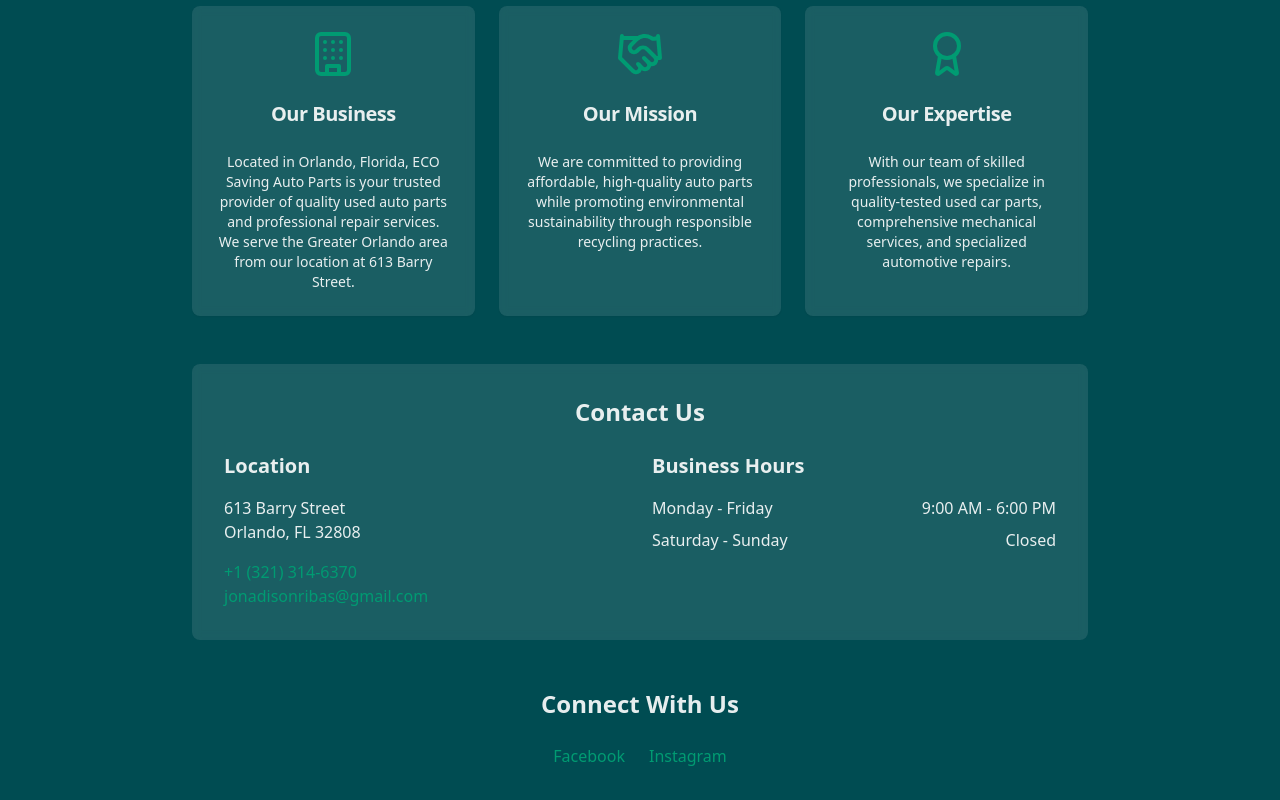
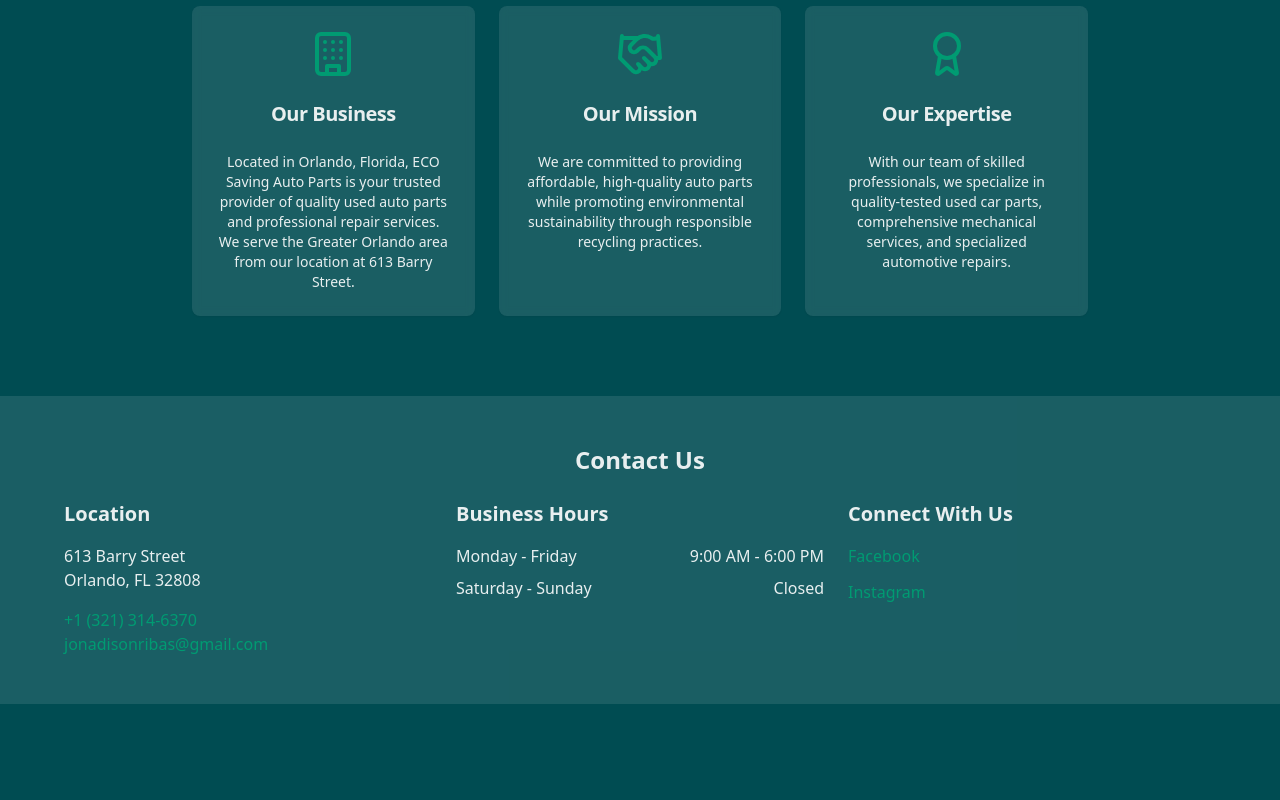
Before and after one commit to gonoff/eco-parts-hub, a React (Vite) app: page /about in a window 1280 px wide. Shown: the part 366-1166 px from the top of the page. After the commit the page ends 1070 px from the top, so only its background shows below. Built offline with nearby package versions, Linux system fonts and the light colour scheme.

Commit message:
Add footer with contact information
Transform the "Contact Us" section into a footer for the entire website, ensuring it is accessible from all pages.
[skip gpt_engineer]

```diff
--- a/src/App.tsx
+++ b/src/App.tsx
@@ -4,6 +4,7 @@ import { Toaster as Sonner } from "@/components/ui/sonner";
 import { TooltipProvider } from "@/components/ui/tooltip";
 import { QueryClient, QueryClientProvider } from "@tanstack/react-query";
 import Navigation from "./components/Navigation";
+import Footer from "./components/Footer";
 import Home from "./pages/Home";
 import About from "./pages/About";
 import Services from "./pages/Services";
@@ -16,9 +17,9 @@ const App = () => (
   <QueryClientProvider client={queryClient}>
     <TooltipProvider>
       <BrowserRouter>
-        <div className="min-h-screen bg-background">
+        <div className="min-h-screen bg-background flex flex-col">
           <Navigation />
-          <main className="pt-8">
+          <main className="pt-8 flex-grow">
             <Routes>
               <Route path="/" element={<Home />} />
               <Route path="/about" element={<About />} />
@@ -27,6 +28,7 @@ const App = () => (
               <Route path="*" element={<NotFound />} />
             </Routes>
           </main>
+          <Footer />
         </div>
       </BrowserRouter>
       <Toaster />
--- /dev/null
+++ b/src/components/Footer.tsx
@@ -0,0 +1,65 @@
+import { Link } from "react-router-dom";
+
+const Footer = () => {
+  const hours = [
+    { day: "Monday - Friday", time: "9:00 AM - 6:00 PM" },
+    { day: "Saturday - Sunday", time: "Closed" }
+  ];
+
+  return (
+    <footer className="bg-white/10 mt-auto py-12">
+      <div className="container mx-auto px-4">
+        <h2 className="text-2xl font-bold mb-6 text-center text-white/90">Contact Us</h2>
+        <div className="grid md:grid-cols-3 gap-6 max-w-6xl mx-auto">
+          <div>
+            <h3 className="text-xl font-semibold mb-4 text-white/90">Location</h3>
+            <p className="text-white/90">613 Barry Street</p>
+            <p className="text-white/90">Orlando, FL 32808</p>
+            <p className="mt-4">
+              <a href="tel:+13213146370" className="text-secondary hover:text-secondary/80">
+                +1 (321) 314-6370
+              </a>
+            </p>
+            <p>
+              <a href="mailto:jonadisonribas@gmail.com" className="text-secondary hover:text-secondary/80">
+                jonadisonribas@gmail.com
+              </a>
+            </p>
+          </div>
+          <div>
+            <h3 className="text-xl font-semibold mb-4 text-white/90">Business Hours</h3>
+            {hours.map((schedule, index) => (
+              <div key={index} className="flex justify-between mb-2">
+                <span className="text-white/90">{schedule.day}</span>
+                <span className="text-white/90">{schedule.time}</span>
+              </div>
+            ))}
+          </div>
+          <div>
+            <h3 className="text-xl font-semibold mb-4 text-white/90">Connect With Us</h3>
+            <div className="flex flex-col gap-3">
+              <a
+                href="https://www.facebook.com/ecosaving.autoparts/"
+                target="_blank"
+                rel="noopener noreferrer"
+                className="text-secondary hover:text-secondary/80"
+              >
+                Facebook
+              </a>
+              <a
+                href="https://www.instagram.com/ecosaving.autoparts"
+                target="_blank"
+                rel="noopener noreferrer"
+                className="text-secondary hover:text-secondary/80"
+              >
+                Instagram
+              </a>
+            </div>
+          </div>
+        </div>
+      </div>
+    </footer>
+  );
+};
+
+export default Footer;
--- a/src/pages/About.tsx
+++ b/src/pages/About.tsx
@@ -18,11 +18,6 @@ const About = () => {
       title: "Our Expertise",
       description: "With our team of skilled professionals, we specialize in quality-tested used car parts, comprehensive mechanical services, and specialized automotive repairs."
     }
-  ];
-
-  const hours = [
-    { day: "Monday - Friday", time: "9:00 AM - 6:00 PM" },
-    { day: "Saturday - Sunday", time: "Closed" }
   ];
 
   return (
@@ -51,60 +46,6 @@ const About = () => {
             </Card>
           ))}
         </div>
-
-        {/* Contact Information */}
-        <div className="bg-white/10 rounded-lg p-8 backdrop-blur-sm mb-12">
-          <h2 className="text-2xl font-bold mb-6 text-center text-white/90">Contact Us</h2>
-          <div className="grid md:grid-cols-2 gap-6">
-            <div>
-              <h3 className="text-xl font-semibold mb-4 text-white/90">Location</h3>
-              <p className="text-white/90">613 Barry Street</p>
-              <p className="text-white/90">Orlando, FL 32808</p>
-              <p className="mt-4">
-                <a href="tel:+13213146370" className="text-secondary hover:text-secondary/80">
-                  +1 (321) 314-6370
-                </a>
-              </p>
-              <p>
-                <a href="mailto:jonadisonribas@gmail.com" className="text-secondary hover:text-secondary/80">
-                  jonadisonribas@gmail.com
-                </a>
-              </p>
-            </div>
-            <div>
-              <h3 className="text-xl font-semibold mb-4 text-white/90">Business Hours</h3>
-              {hours.map((schedule, index) => (
-                <div key={index} className="flex justify-between mb-2">
-                  <span className="text-white/90">{schedule.day}</span>
-                  <span className="text-white/90">{schedule.time}</span>
-                </div>
-              ))}
-            </div>
-          </div>
-        </div>
-
-        {/* Social Media */}
-        <div className="text-center">
-          <h2 className="text-2xl font-bold mb-6 text-white/90">Connect With Us</h2>
-          <div className="flex justify-center gap-6">
-            <a
-              href="https://www.facebook.com/ecosaving.autoparts/"
-              target="_blank"
-              rel="noopener noreferrer"
-              className="text-secondary hover:text-secondary/80"
-            >
-              Facebook
-            </a>
-            <a
-              href="https://www.instagram.com/ecosaving.autoparts"
-              target="_blank"
-              rel="noopener noreferrer"
-              className="text-secondary hover:text-secondary/80"
-            >
-              Instagram
-            </a>
-          </div>
-        </div>
       </div>
     </div>
   );
```
